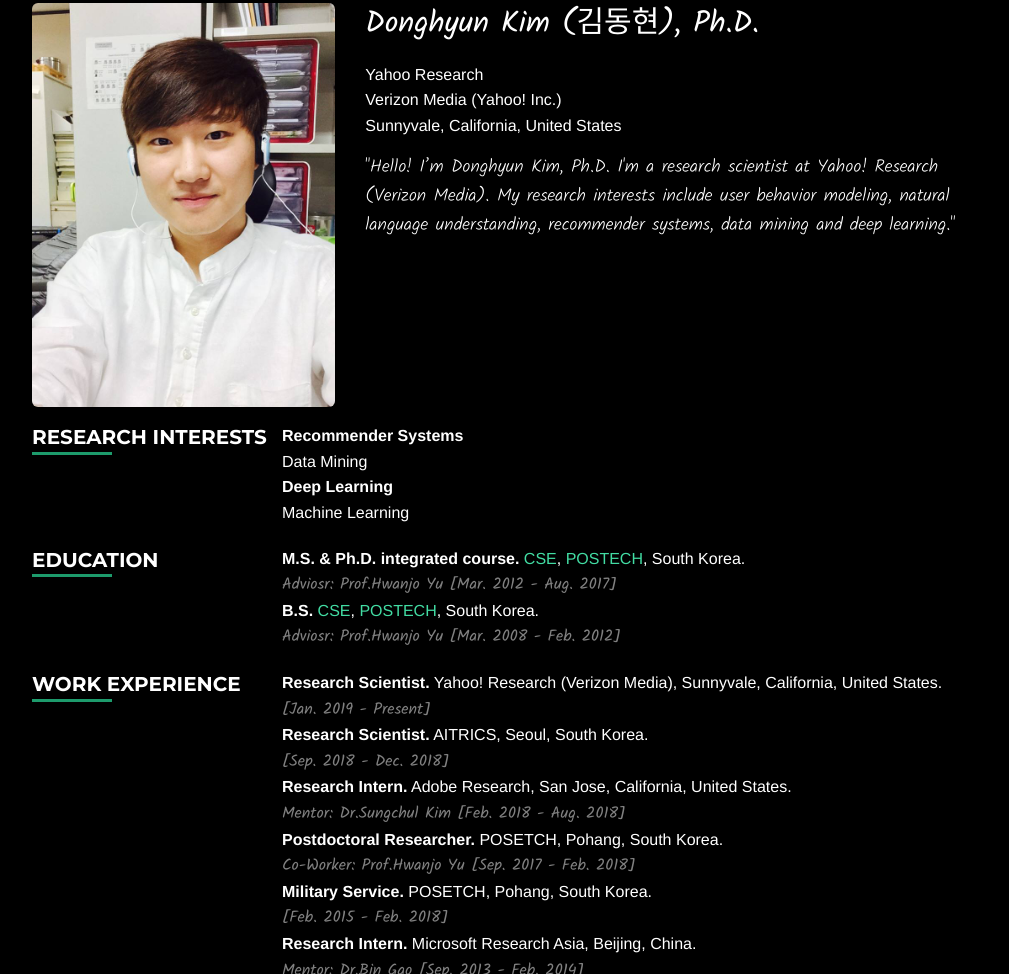
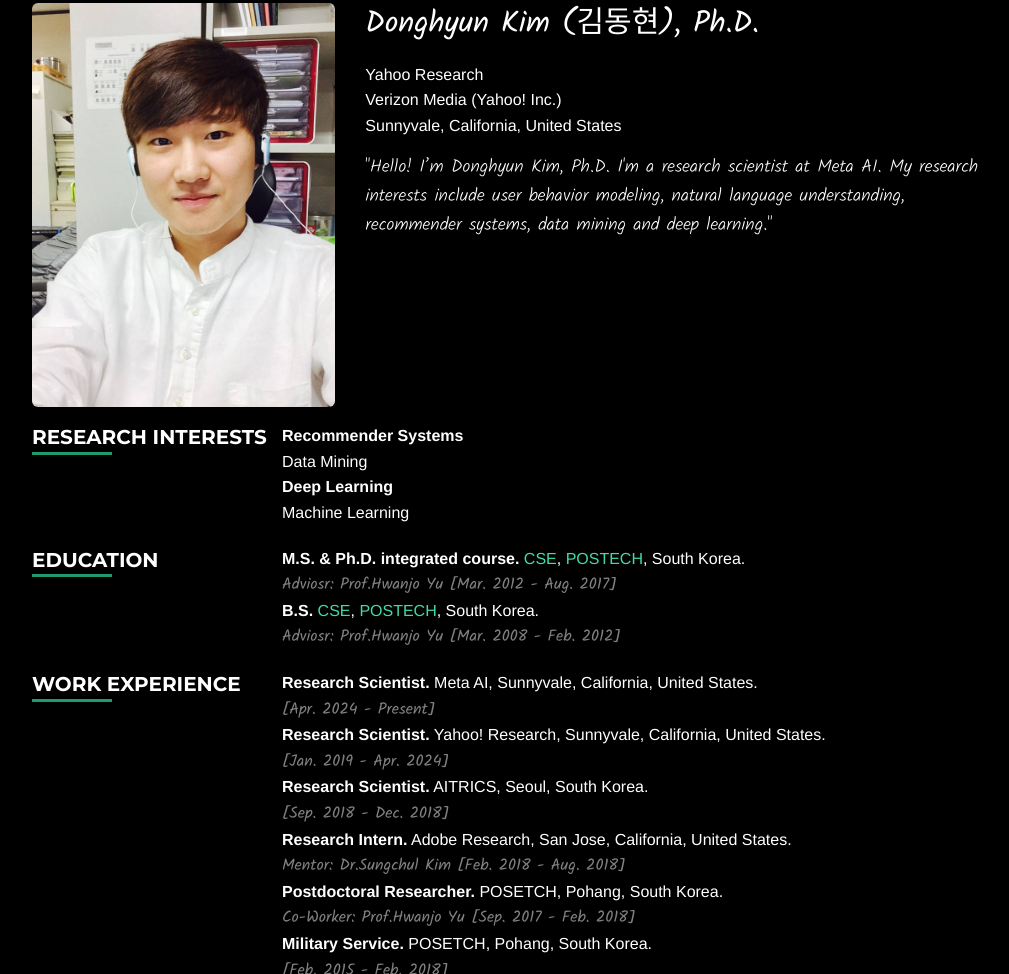
Before and after one commit to cartopy/cartopy.github.io, a website: page index.html in a window 1280 px wide. Shown: the part 1035-2009 px from the top of the page, without its empty margins (123-1132 px from the left). Drawn offline with nearby package versions, Linux system fonts and the light colour scheme.

Commit message:
Update index.html

```diff
--- a/index.html
+++ b/index.html
@@ -115,7 +115,7 @@
                         </div>
                         <div class="row">
                             <div class="col-md-12">
-                                <p class="about-text-me">"Hello! I’m Donghyun Kim, Ph.D. I'm a research scientist at Yahoo! Research (Verizon Media).
+                                <p class="about-text-me">"Hello! I’m Donghyun Kim, Ph.D. I'm a research scientist at Meta AI.
                                 My research interests include user behavior modeling, natural language understanding, recommender systems, data mining and deep learning."</p>
                             </div>
                         </div>
@@ -149,8 +149,10 @@
                             <dd><br></dd>
                             <!--Work Experience List-->
                             <dt class="about-bio">Work Experience<hr></dt>
-                            <dd class="about-text"><strong>Research Scientist.</strong> Yahoo! Research (Verizon Media), Sunnyvale, California, United States.<br>
-                            <span class="timetext">[Jan. 2019 - Present]</span></dd>
+                            <dd class="about-text"><strong>Research Scientist.</strong> Meta AI, Sunnyvale, California, United States.<br>
+                            <span class="timetext">[Apr. 2024 - Present]</span></dd>
+			    <dd class="about-text"><strong>Research Scientist.</strong> Yahoo! Research, Sunnyvale, California, United States.<br>
+                            <span class="timetext">[Jan. 2019 - Apr. 2024]</span></dd>
                             <dd class="about-text"><strong>Research Scientist.</strong> AITRICS, Seoul, South Korea.<br>
                             <span class="timetext">[Sep. 2018 - Dec. 2018]</span></dd>
                             <dd class="about-text"><strong>Research Intern.</strong> Adobe Research, San Jose, California, United States.<br>
```
